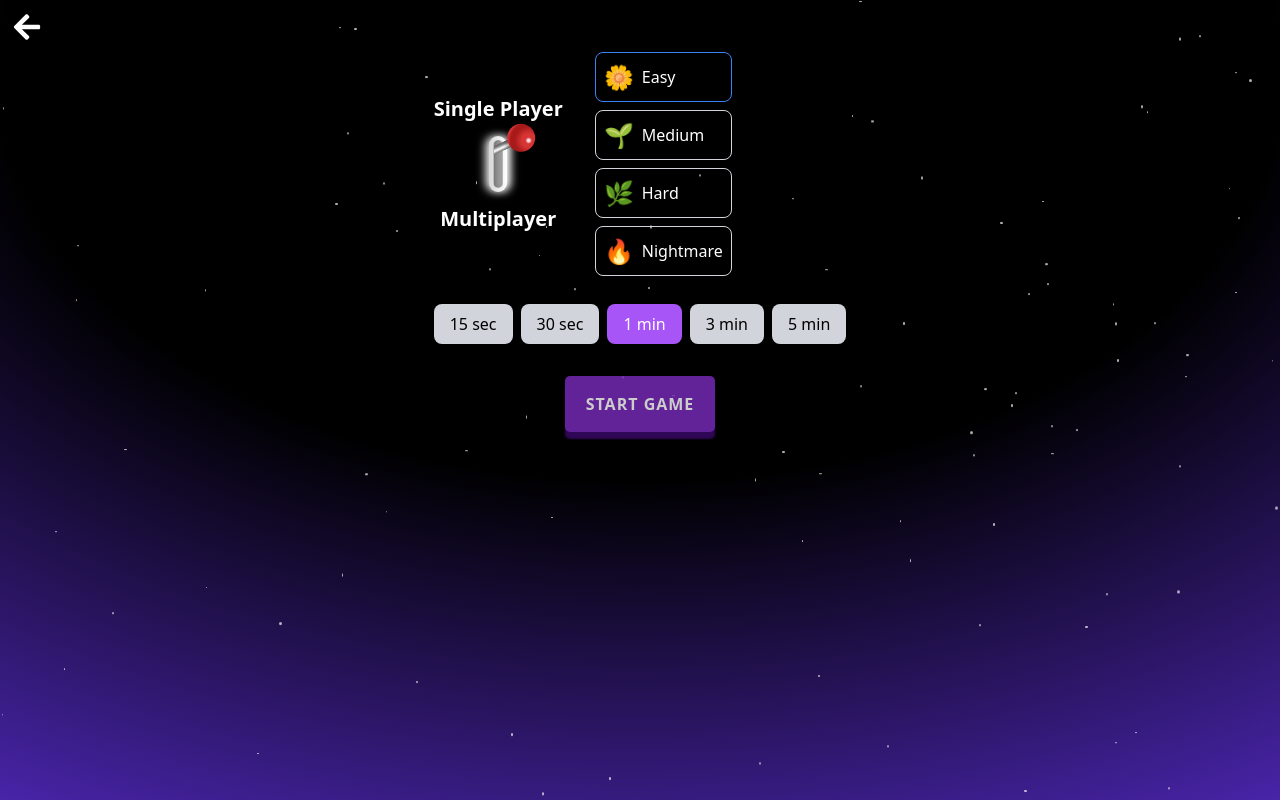
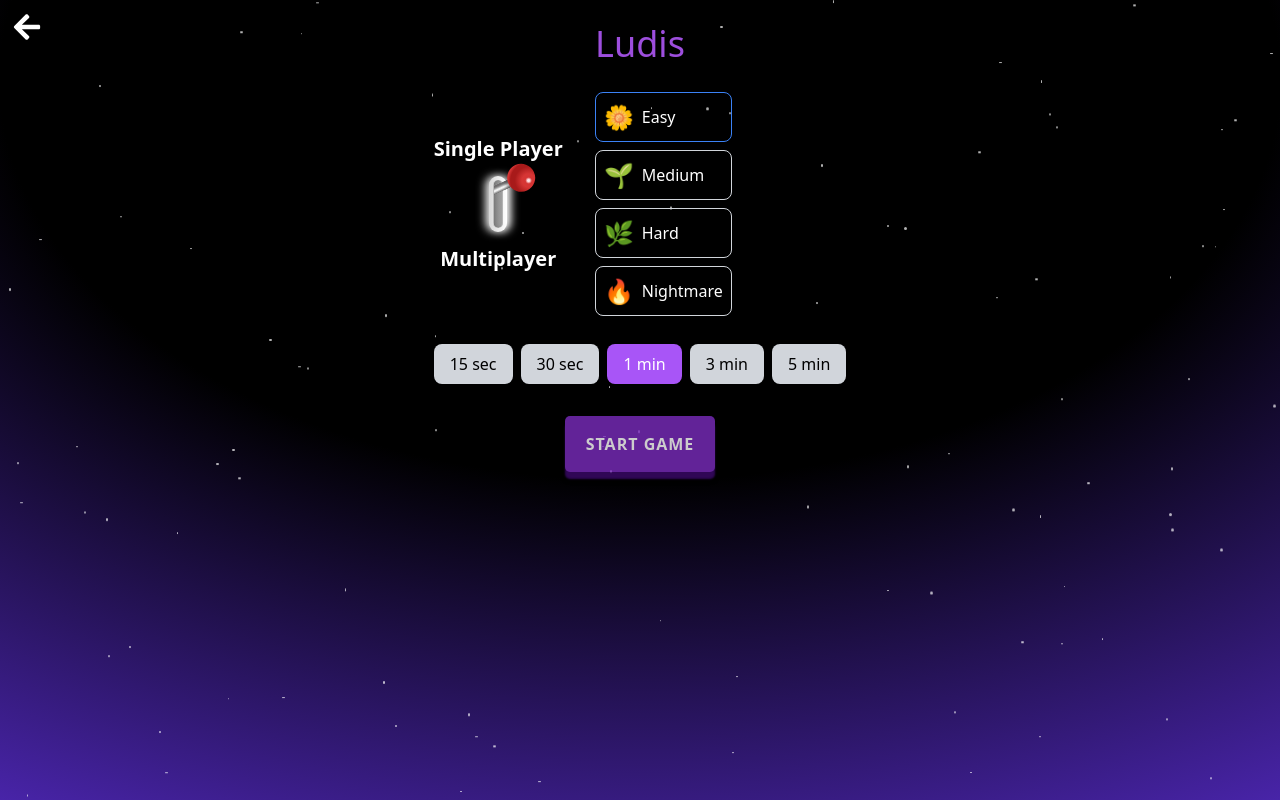
Before and after one commit to Ludis-ET/Typing-test-telegram-bot, a React (Vite) app in the folder CLIENT/: page /game1 in a window 1280 px wide. Built offline with nearby package versions, Linux system fonts and the light colour scheme.

Commit message:
Add user data handling in App component and update Game1 to remove user display

```diff
--- a/CLIENT/src/App.tsx
+++ b/CLIENT/src/App.tsx
@@ -1,8 +1,21 @@
 import { Route, Routes } from "react-router-dom";
 import { Home, Game1 } from "./components";
 import { motion } from "framer-motion";
+import { useEffect, useState } from "react";
+import queryString from "query-string";
 
 const App = () => {
+  const [user, setUser] = useState({
+    id: "",
+    username: "",
+  });
+  useEffect(() => {
+    const { userId, userName } = queryString.parse(window.location.search);
+    setUser({
+      id: userId as string,
+      username: userName as string,
+    });
+  }, []);
 
   return (
     <div className="relative h-screen overflow-hidden flex flex-col items-center justify-start font-sans text-purple-light p-6">
@@ -30,6 +43,10 @@ const App = () => {
           ))}
         </div>
       </div>
+      <h1 className="text-4xl">
+        Ludis{user.id}
+        {user.username}
+      </h1>
       <Routes>
         <Route path="*" element={<Home />} />
         <Route path="/game1" element={<Game1 />} />
--- a/CLIENT/src/components/Game1/Game1.tsx
+++ b/CLIENT/src/components/Game1/Game1.tsx
@@ -1,10 +1,9 @@
-import { useState, useEffect } from "react";
+import { useState } from "react";
 import { motion } from "framer-motion";
 import { FaArrowLeft } from "react-icons/fa";
 import { Link } from "react-router-dom";
 import { SinglePlayer } from "./single/SinglePlayer";
 import { Diff, Duration, Mode } from "./Select";
-import queryString from "query-string";
 
 export const Game1 = () => {
   const [roomOption, setRoomOption] = useState<string>("single");
@@ -13,18 +12,9 @@ export const Game1 = () => {
   const [multi, setMulti] = useState("");
   const [loading, setLoading] = useState<boolean>(false);
   const [display, setDisplay] = useState<number>(0);
-  const [user, setUser] = useState({
-    id: "",
-    username: "",
-  });
 
-  useEffect(() => {
-    const { userId, userName } = queryString.parse(window.location.search);
-    setUser({
-      id: userId as string,
-      username: userName as string,
-    });
-  }, []);
+
+
 
   const handleSubmit = () => {
     setLoading(true);
@@ -55,7 +45,6 @@ export const Game1 = () => {
 
   return (
     <div className="flex flex-col items-center justify-center max-h-screen text-white p-4">
-      {user.id} {user.username}
       <Link to="/">
         <FaArrowLeft className="text-3xl absolute text-white z-[9999] top-3 left-3" />
       </Link>
```
Also changed, not shown: 1 other file (tests, documents, lock files or other folders).
